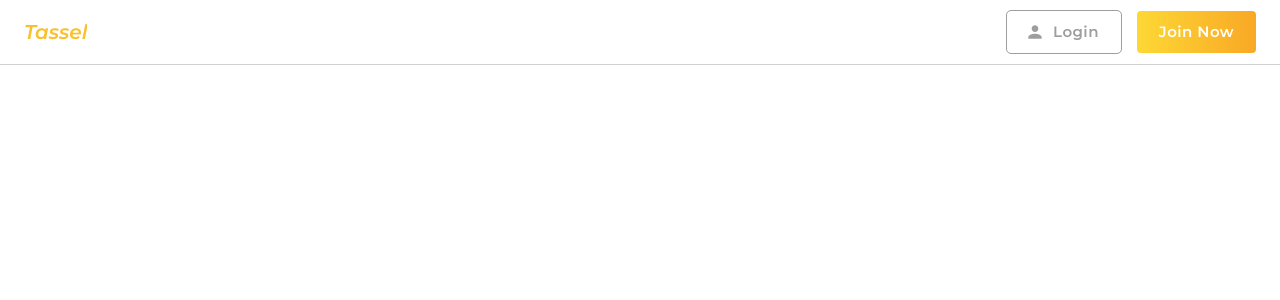
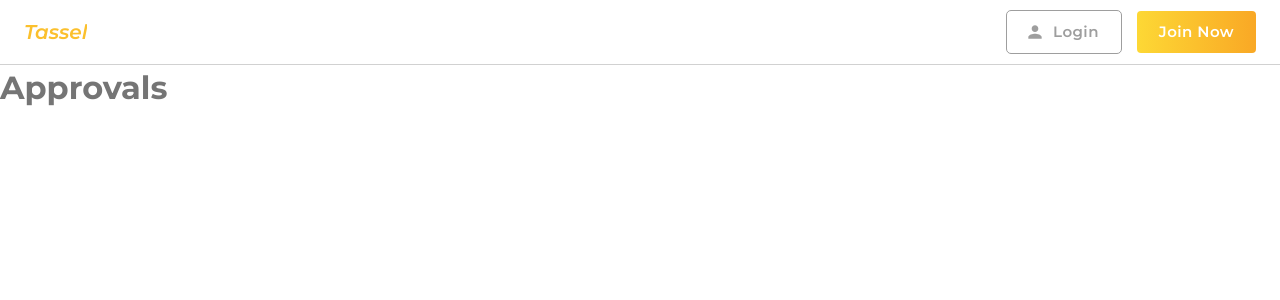
Before and after one commit to mikeriepe/tassel-ucsc, a React (Create React App) app in the folder client/: page /approvals in a window 1280 px wide. Shown: the top 300 px of the page. Built offline with nearby package versions, Linux system fonts and the light colour scheme; no server answers.

Commit message:
navigation for approvals done

```diff
--- a/client/src/app/App.js
+++ b/client/src/app/App.js
@@ -12,6 +12,7 @@ import Login from './pages/Login';
 import MyProfile from './pages/MyProfile';
 import Opportunities from './pages/Opportunities';
 import Dashboard from './pages/Dashboard';
+import Approvals from './pages/Approvals';
 import Opportunity from './pages/Opportunity';
 import Profile from './components/Profile';
 // TODO: delete browse page
@@ -42,6 +43,7 @@ export default function App() {
           <Route path='/verify/:token' element={<Verify />} />
           <Route path='/myprofile' element={<MyProfile />} />
           <Route path='/dashboard' element={<Dashboard/>}/>
+          <Route path='/approvals' element={<Approvals/>}/>
           <Route path='/opportunities' element={<Opportunities/>}/>
           <Route path='/opportunity/:opportunityid'
             element={<Opportunity/>}/>
--- a/client/src/app/components/NavBarLoggedIn.js
+++ b/client/src/app/components/NavBarLoggedIn.js
@@ -21,6 +21,7 @@ import ListItemIcon from '@mui/material/ListItemIcon';
 import ListItemText from '@mui/material/ListItemText';
 import LogoutIcon from '@mui/icons-material/Logout';
 import DashboardIcon from '@mui/icons-material/Dashboard';
+import AssignmentTurnedInIcon from '@mui/icons-material/AssignmentTurnedIn';
 import EventIcon from '@mui/icons-material/Event';
 import SettingsIcon from '@mui/icons-material/Settings';
 import Avatar from '@mui/material/Avatar';
@@ -39,16 +40,26 @@ import Notification from './Notification';
  * @return {*} NavBar Component
  */
 export default function NavBarLoggedIn() {
-  const {userProfile, setUser, setLoggedIn, setUserProfile} = useAuth();
+  const {userProfile, user, setUser, setLoggedIn, setUserProfile} = useAuth();
   const theme = useTheme();
   const navigate = useNavigate();
   const [open, setOpen] = React.useState(false);
+
+  // Pages ---------------------------------------------------------------------
 
   const pages = [
     ['Dashboard', '/dashboard', <DashboardIcon key='Dashboard'/>],
     ['Opportunities', '/opportunities', <EventIcon key='Opportunities'/>],
     ['Settings', '/settings', <SettingsIcon key='Settings'/>],
   ];
+  // add approvals page if user is admin
+  if (user.isadmin) {
+    pages.splice(1, 0, [
+      'Approvals',
+      '/approvals',
+      <AssignmentTurnedInIcon key='Approvals'/>,
+    ]);
+  }
 
   // Notifications -------------------------------------------------------------
 
@@ -179,8 +190,7 @@ export default function NavBarLoggedIn() {
                 type={'submit'}
                 style={{borderRadius: 30, padding: 10}}
               >
-                {/* TODO: replace with userProfile's first name */}
-                FirstName
+                {userProfile.firstname}
               </ThemedButton>
             </Link>
           </Box>
@@ -221,7 +231,7 @@ export default function NavBarLoggedIn() {
         <Divider />
         {/* main pages */}
         <List>
-          {pages.map((arr, index) => {
+          {pages.map((arr) => {
             const [label, route, icon] = arr;
             return (
               <Link key={label} to={route}>
--- /dev/null
+++ b/client/src/app/pages/Approvals.js
@@ -0,0 +1,13 @@
+import * as React from 'react';
+
+/**
+ * creates approvals page
+ * @return {HTML} approvals page
+ */
+export default function Approvals() {
+  return (
+    <div className='Approvals'>
+      <h1>Approvals</h1>
+    </div>
+  );
+}
```
Also changed, not shown: 1 other file (tests, documents, lock files or other folders).
